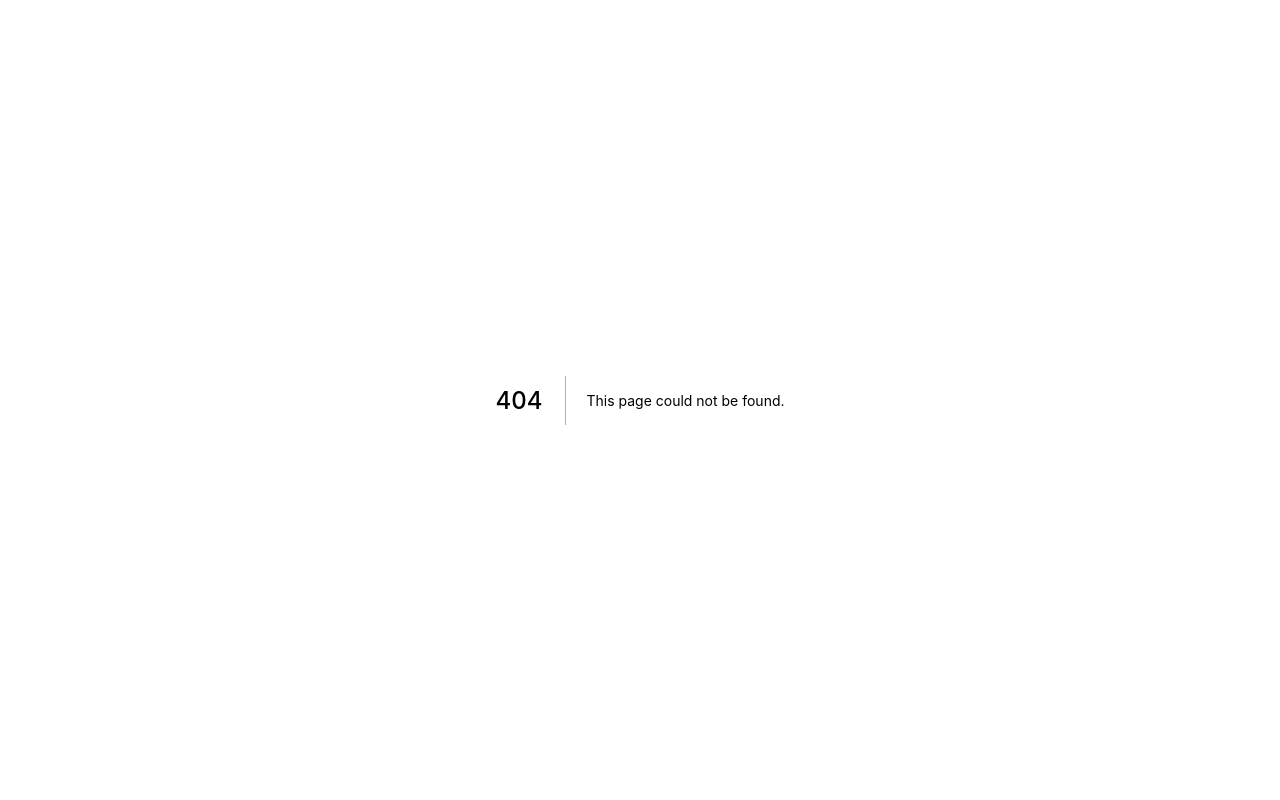
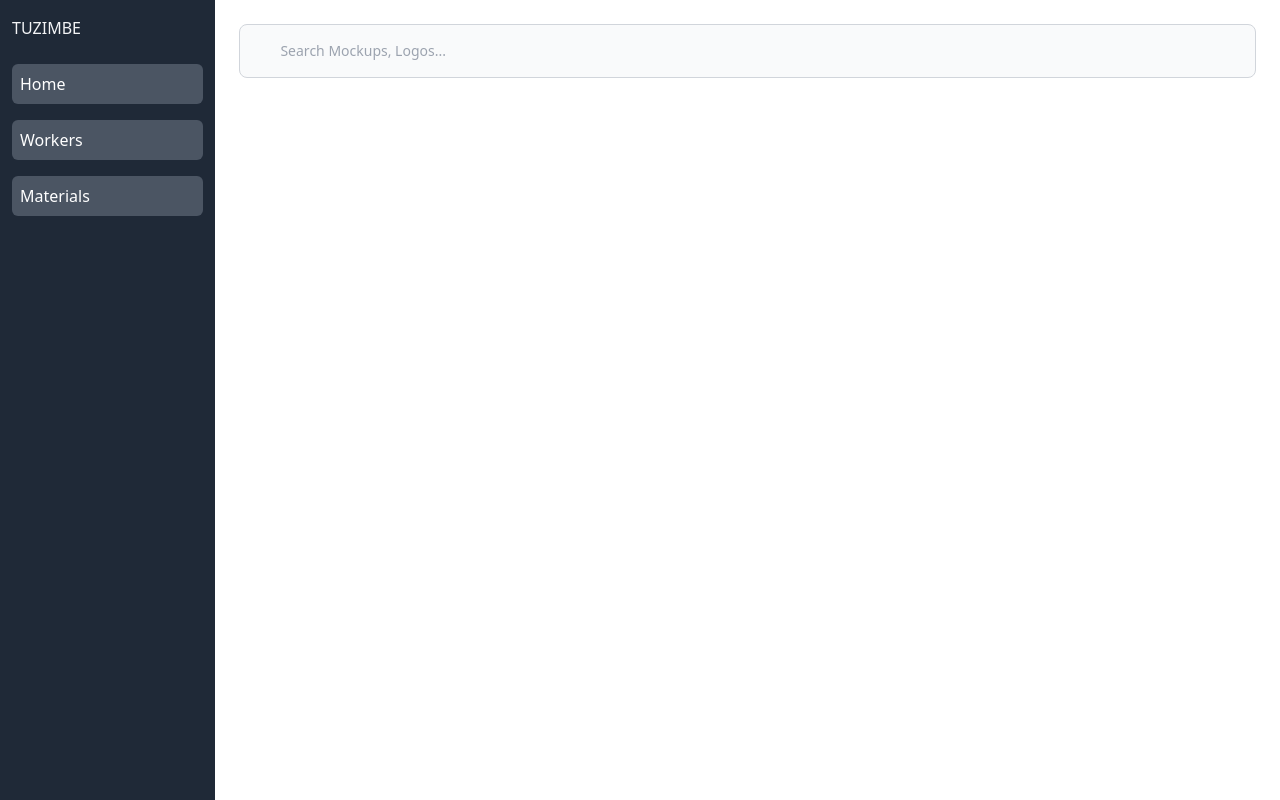
Before and after one commit to okumujustine/tuzimbe-frontend, a Next.js app: page /register_worker in a window 1280 px wide. Before the commit this address had no page. Built offline with nearby package versions, Linux system fonts and the light colour scheme.

Commit message:
adds reusable search input component

```diff
--- /dev/null
+++ b/components/public/Search.tsx
@@ -0,0 +1,64 @@
+import React, { useEffect, useState } from 'react'
+
+
+interface Props {
+    searchResults: any[],
+    searchingFunc: () => void,
+    selectedOption: (option: any) => void
+}
+
+export default function Search({
+    searchResults,
+    searchingFunc,
+    selectedOption
+}: Props) {
+    const [searchValue, setSearchValue] = useState("")
+    const [searchInputControl, setSearchInputControl] = useState(false)
+    const [searching, setSearching] = useState(false)
+
+    const onInputChange = (e: React.ChangeEvent<HTMLInputElement>) => {
+        setSearchValue(e.target.value)
+    }
+
+    const searchNow = async () => {
+        setSearchInputControl(false)
+        setSearching(false)
+        if (searchValue.length > 1) {
+            setSearchInputControl(true)
+            setSearching(true)
+
+            await searchingFunc()
+            setSearching(false)
+        }
+    }
+
+    const onSelectOption = (searchResult: any) => {
+        selectedOption(searchResult)
+        setSearchValue("")
+    }
+    useEffect(() => {
+        searchNow()
+    }, [searchValue])
+    return (
+        <div>
+            <input
+                value={searchValue}
+                onChange={(e) => onInputChange(e)}
+                type="search"
+                id="default-search"
+                className="block p-4 pl-10 w-full text-sm text-gray-900 bg-gray-50 rounded-lg border border-gray-300 focus:ring-blue-500 focus:border-blue-500 dark:bg-gray-700 dark:border-gray-600 dark:placeholder-gray-400 dark:text-white dark:focus:ring-blue-500 dark:focus:border-blue-500" placeholder="Search Mockups, Logos..."
+            />
+            {searchInputControl ? <div className="bg-gray-100 mt-1 rounded-md px-4 py-3 text-base">
+                {!searching && searchResults.length <= 0 ? <div><p>no results found</p></div> : null}
+                {searching ? <div><p>searching....</p></div> : null}
+                {!searching && searchResults.length > 0 ? <ul>
+                    {searchResults.map(((searchResult: any) => {
+                        return <>
+                            <li key={searchResult.id} onClick={() => onSelectOption(searchResult)} className="p-3 hover:rounded-md hover:bg-gray-200">{searchResult.name}</li>
+                        </>
+                    }))}
+                </ul> : null}
+            </div> : null}
+        </div>
+    )
+}
--- a/helpers/utils.ts
+++ b/helpers/utils.ts
@@ -14,3 +14,5 @@ export const parseError: (error: any) => string = (error: any) => {
         return 'An unexpected error occurred';
     }
 }
+
+export const delaySemulator = (ms: any) => new Promise(res => setTimeout(res, ms));
--- a/pages/index.tsx
+++ b/pages/index.tsx
@@ -1,4 +1,5 @@
 import type { NextPage } from 'next'
+import Link from 'next/link'
 
 import ClientWrapper from '../components/wrappers/ClientWrapper'
 
@@ -7,6 +8,9 @@ const Home: NextPage = () => {
     <ClientWrapper>
       <div>
         <h1>Home screen Home screen Home screen Home screenHome screen Home screen</h1>
+        <Link href="/register_worker">
+          <a>Register worker</a>
+        </Link>
         <div id="modals" />
       </div>
     </ClientWrapper>
--- /dev/null
+++ b/pages/register_worker.tsx
@@ -0,0 +1,36 @@
+import React, { useEffect, useState } from 'react'
+import { NextPage } from "next"
+import ClientWrapper from '../components/wrappers/ClientWrapper'
+import Search from '../components/public/Search'
+import { delaySemulator } from '../helpers/utils'
+
+const RegisterWorker: NextPage = () => {
+    const [searchResults, setSearchResults] = useState<any[]>([])
+
+    const searchingFunc = async () => {
+        console.log("---> keep searching ....")
+        await delaySemulator(2000)
+        setSearchResults([{ id: 1, name: "Justine" }, { id: 2, name: "okello" }])
+        return "done"
+    }
+
+    const onSelectedOption = (option: any) => {
+        console.log("option", option);
+    }
+
+
+    return (
+        <ClientWrapper>
+            <div>
+                <Search
+                    searchResults={searchResults}
+                    searchingFunc={searchingFunc}
+                    selectedOption={onSelectedOption}
+                />
+
+            </div>
+        </ClientWrapper>
+    )
+}
+
+export default RegisterWorker
```
